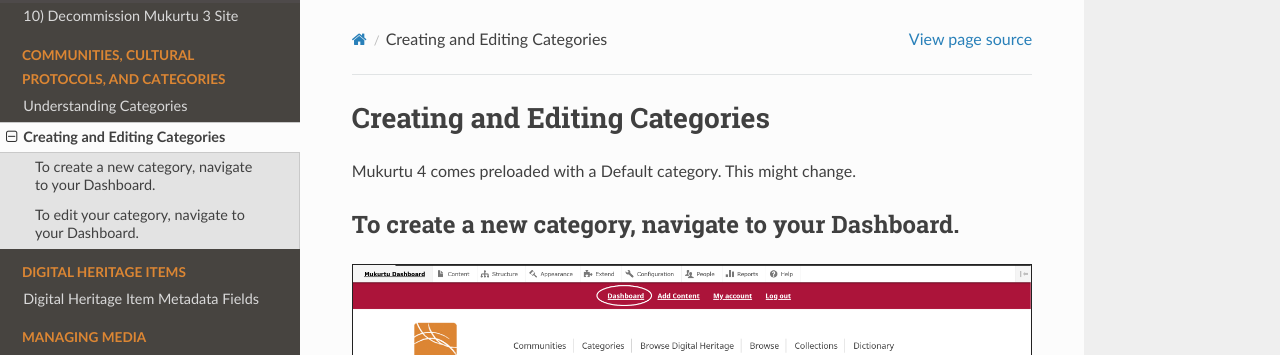
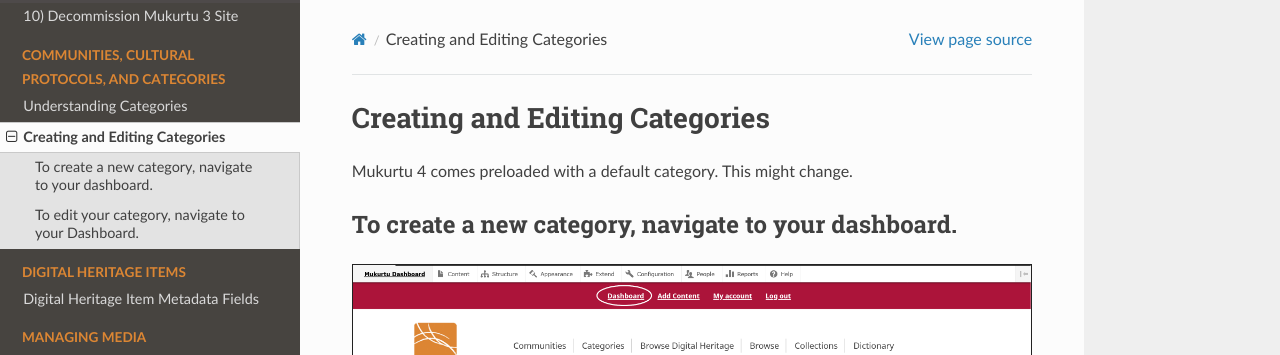
Before and after one commit to MukurtuCMS/mukurtudocs, a Sphinx documentation site: the page built from docs/source/3Cs/creating-categories.md, in a window 1280 px wide and 900 px high. Shown: the top 355 px of the window. Built offline with Sphinx 7.4.7 and the Read the Docs theme 3.1.0, drawn with Linux system fonts in a browser that asks for light colours.

```diff
--- a/docs/source/3Cs/creating-categories.md
+++ b/docs/source/3Cs/creating-categories.md
@@ -1,8 +1,8 @@
 # Creating and Editing Categories
 
-Mukurtu 4 comes preloaded with a Default category. This might change.
+Mukurtu 4 comes preloaded with a default category. This might change.
 
-## To create a new category, navigate to your Dashboard.
+## To create a new category, navigate to your dashboard.
 
 ![Dashboard](../embeds/categories1.PNG)
 
```
Also changed, not shown: docs/source/3Cs/understanding-categories.md (+1 -1 lines).
